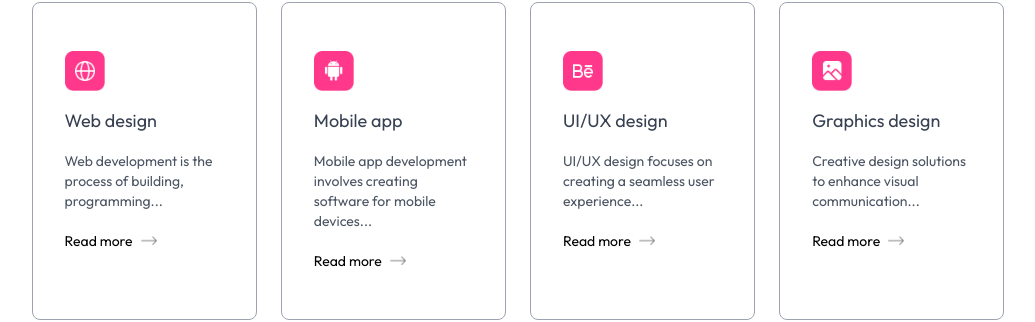
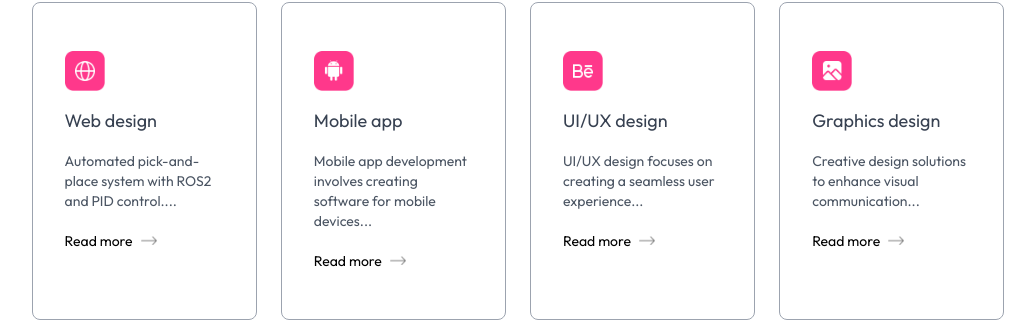
Before and after one commit to Matthew-Garcia/Matthew-Garcia-Portfolio2, a Next.js app: page / in a window 1280 px wide. Shown: the part 2051-2373 px from the top of the page, without its empty margins (122-1157 px from the left). Built offline with nearby package versions, Linux system fonts and the light colour scheme; a web font is replaced by a local one.

Commit message:
Update assets.js

```diff
--- a/assets/assets.js
+++ b/assets/assets.js
@@ -100,7 +100,7 @@ export const workData = [
 ]
 
 export const serviceData = [
-    { icon: assets.web_icon, title: 'Web design', description: 'Web development is the process of building, programming...', link: '' },
+    { icon: assets.web_icon, title: 'Web design', description: 'Automated pick-and-place system with ROS2 and PID control....', link: 'https://github.com/Matthew-Garcia/SCARA-Robot' },
     { icon: assets.mobile_icon, title: 'Mobile app', description: 'Mobile app development involves creating software for mobile devices...', link: '' },
     { icon: assets.ui_icon, title: 'UI/UX design', description: 'UI/UX design focuses on creating a seamless user experience...', link: '' },
     { icon: assets.graphics_icon, title: 'Graphics design', description: 'Creative design solutions to enhance visual communication...', link: '' },
```
